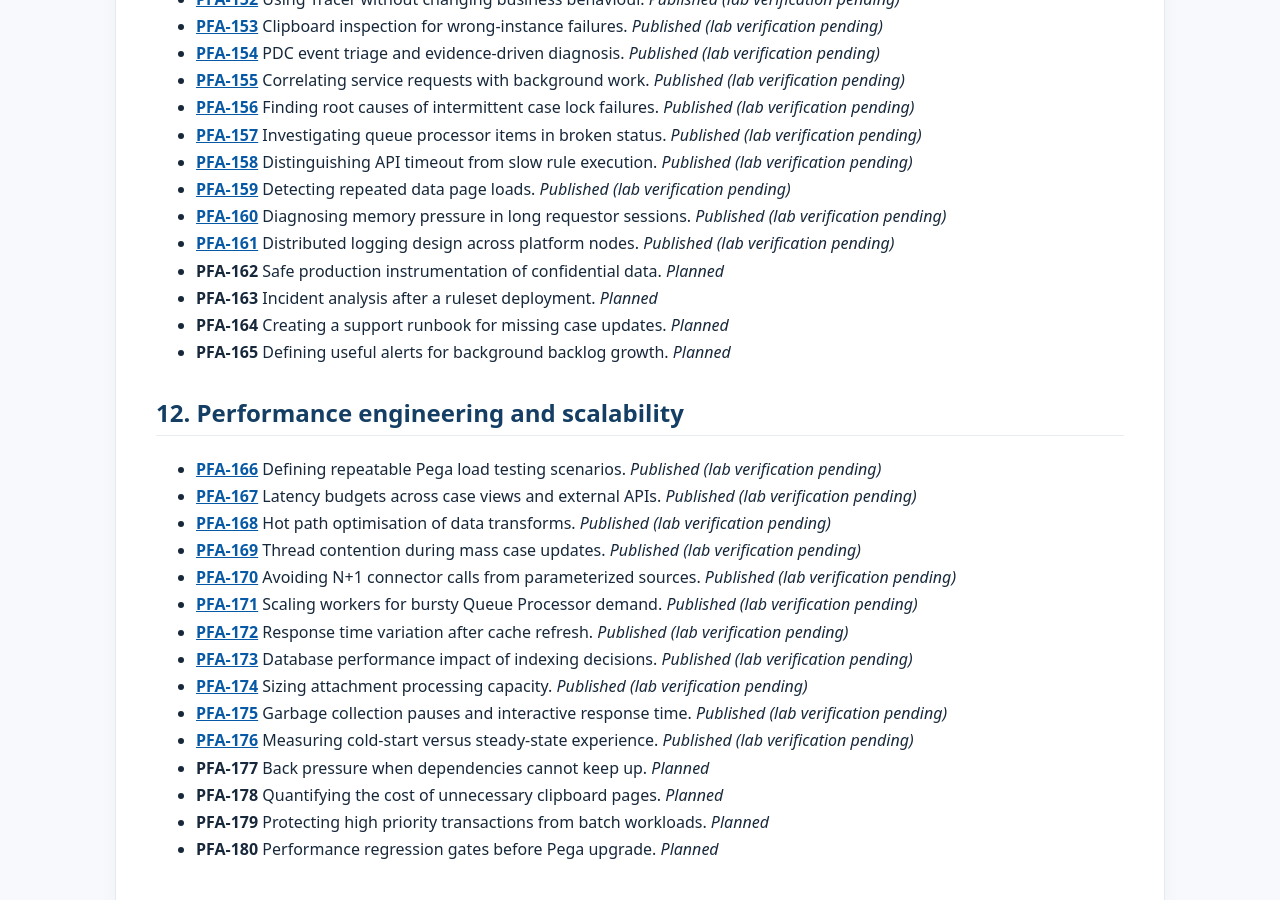
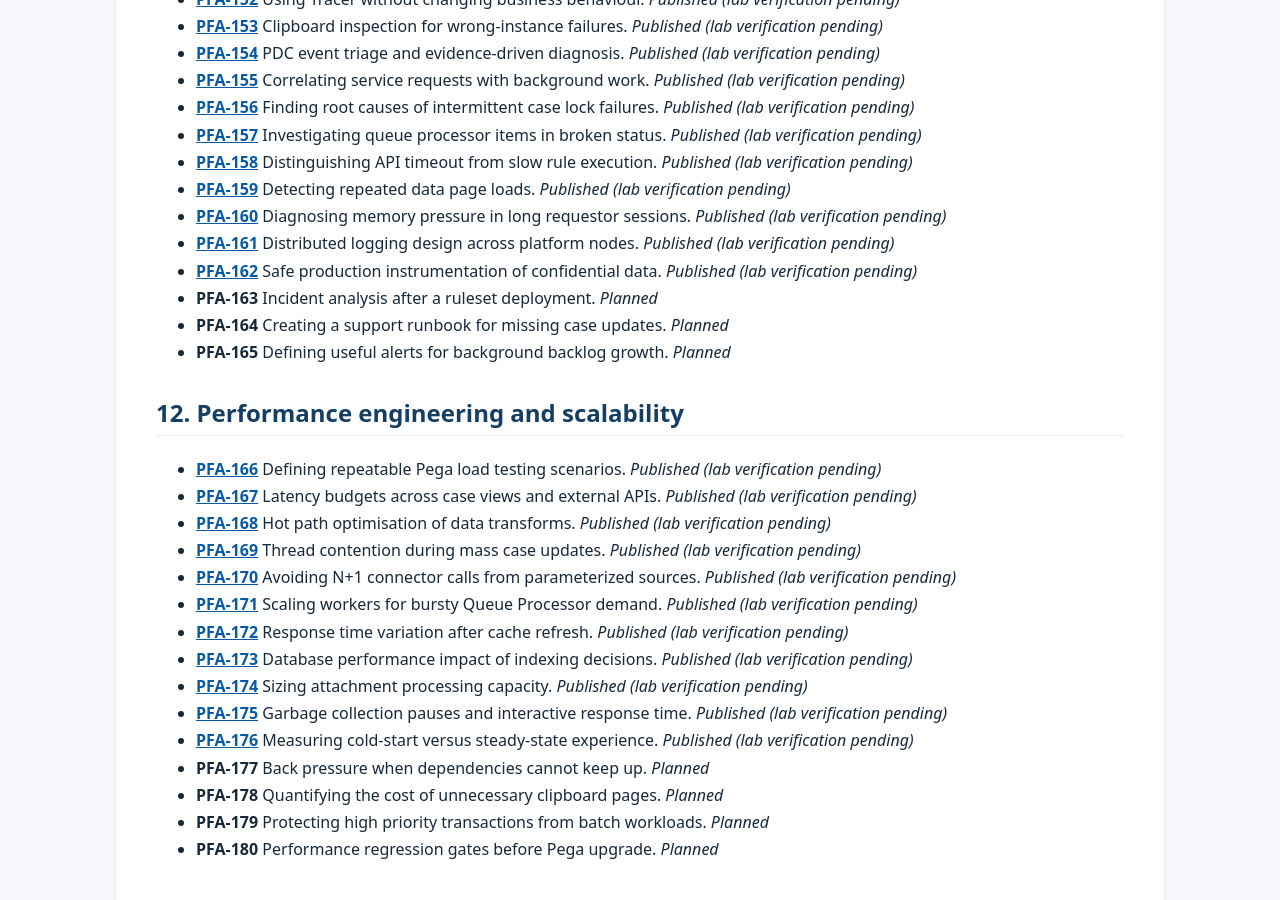
Before and after one commit to chandransandeep/pega-feature-atlas, a Jekyll site: the page built from docs/feature-inventory.md, in a window 1280 px wide and 900 px high, scrolled down 6128 px. Built offline with Jekyll 4.4.1, drawn with Linux system fonts in a browser that asks for light colours.

Commit message:
Publish PFA-162: pfa-162-safe-production-instrumentation-of-confidential-data

```diff
--- a/docs/commit-date-register.tsv
+++ b/docs/commit-date-register.tsv
@@ -233,3 +233,4 @@ docs/articles/genai/pfa-236-fallback-when-a-model-provider-is-unavailable.md	202
 docs/articles/robotics/pfa-248-ui-automation-brittleness-and-recovery-strategies.md	2023-08-04	2026-10-31T02:05:51+00:00	random_past_date
 docs/articles/security/pfa-149-privilege-escalation-pathways-through-custom-activities.md	2019-10-23	2026-10-31T03:08:02+00:00	random_past_date
 docs/articles/security/pfa-150-security-regression-testing-during-application-upgrades.md	2022-09-23	2026-10-31T03:08:02+00:00	random_past_date
+docs/articles/observability/pfa-162-safe-production-instrumentation-of-confidential-data.md	2020-03-01	2026-10-31T03:08:02+00:00	random_past_date
--- a/docs/feature-inventory.md
+++ b/docs/feature-inventory.md
@@ -245,7 +245,7 @@ This is the editorial plan for Pega Feature Atlas. It is not a list of completed
 - **[PFA-159](articles/observability/pfa-159-detecting-repeated-data-page-loads.md)** Detecting repeated data page loads. _Published (lab verification pending)_
 - **[PFA-160](articles/observability/pfa-160-diagnosing-memory-pressure-long-requestor-sessions.md)** Diagnosing memory pressure in long requestor sessions. _Published (lab verification pending)_
 - **[PFA-161](articles/observability/pfa-161-distributed-logging-design-across-platform-nodes.md)** Distributed logging design across platform nodes. _Published (lab verification pending)_
-- **PFA-162** Safe production instrumentation of confidential data. _Planned_
+- **[PFA-162](articles/observability/pfa-162-safe-production-instrumentation-of-confidential-data.md)** Safe production instrumentation of confidential data. _Published (lab verification pending)_
 - **PFA-163** Incident analysis after a ruleset deployment. _Planned_
 - **PFA-164** Creating a support runbook for missing case updates. _Planned_
 - **PFA-165** Defining useful alerts for background backlog growth. _Planned_
```
Also changed, not shown: README.md, docs/articles/observability/pfa-162-safe-production-instrumentation-of-confidential-data.md (renamed from drafts/pfa-162-safe-production-instrumentation-of-confidential-data.md).
